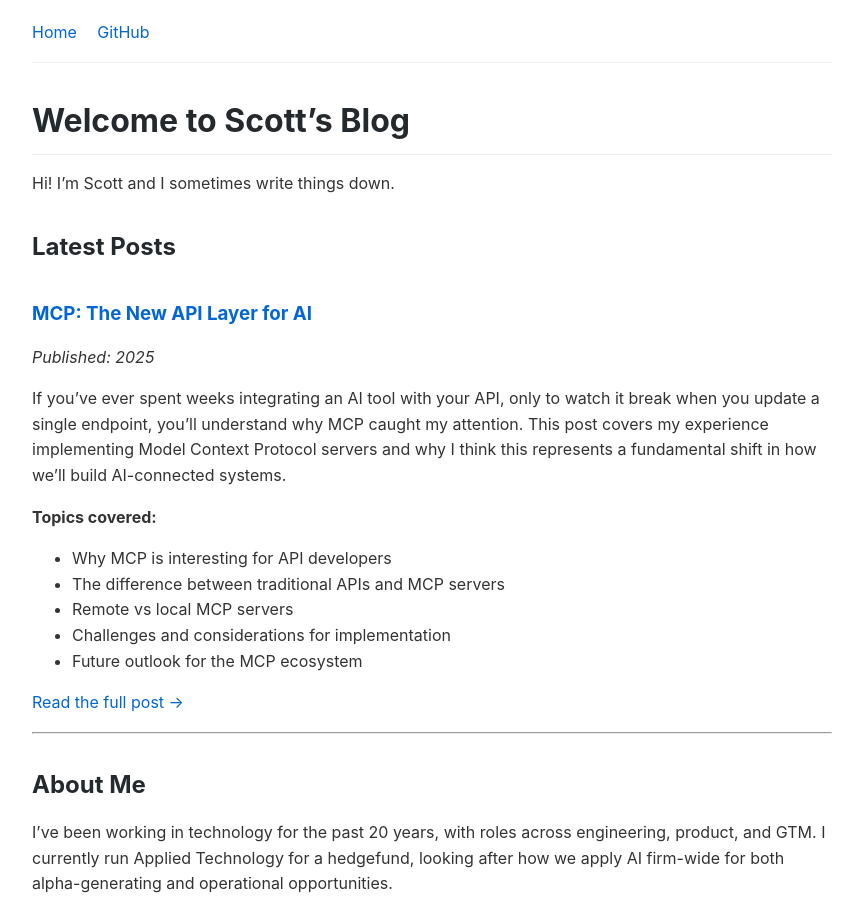
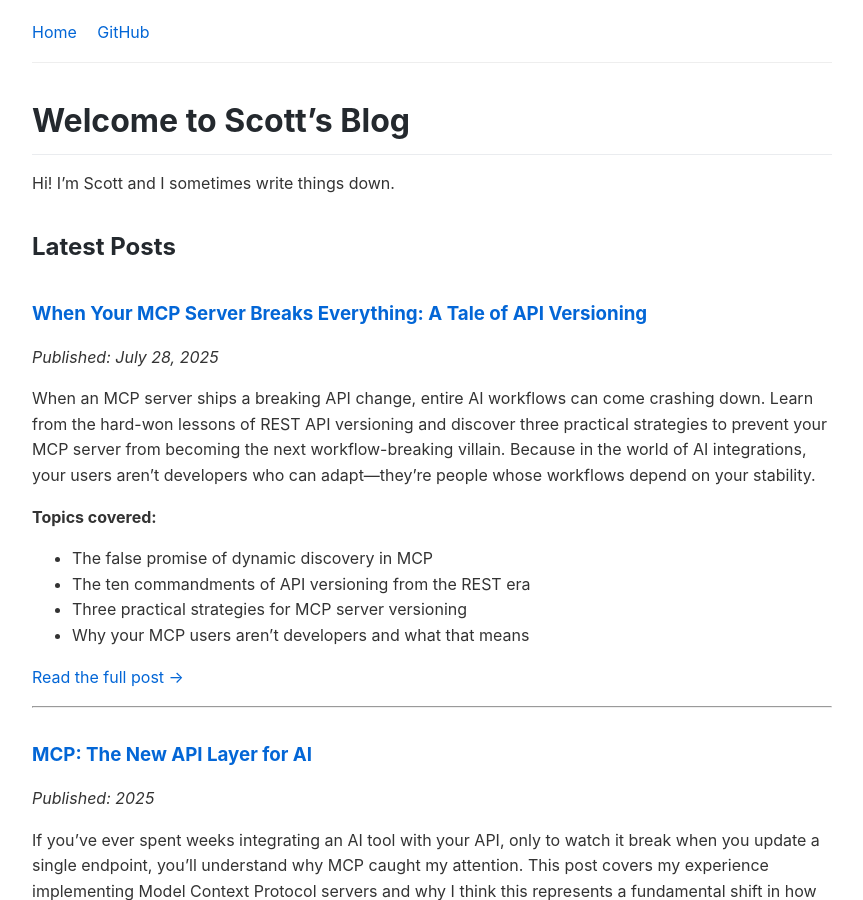
Before and after one commit to scottefein/scottefein.github.io, a Jekyll site: the page built from index.md, in a window 1280 px wide and 900 px high. Shown: the whole window, without its empty margins (208-1071 px from the left). Built offline with Jekyll 4.4.1, drawn with Linux system fonts in a browser that asks for light colours.

Commit message:
Add new post to homepage

```diff
--- a/index.md
+++ b/index.md
@@ -8,6 +8,21 @@ title: Scott's Blog
 Hi! I'm Scott and I sometimes write things down.
 
 ## Latest Posts
+
+### [When Your MCP Server Breaks Everything: A Tale of API Versioning](./mcp-versioning)
+*Published: July 28, 2025*
+
+When an MCP server ships a breaking API change, entire AI workflows can come crashing down. Learn from the hard-won lessons of REST API versioning and discover three practical strategies to prevent your MCP server from becoming the next workflow-breaking villain. Because in the world of AI integrations, your users aren't developers who can adapt—they're people whose workflows depend on your stability.
+
+**Topics covered:**
+- The false promise of dynamic discovery in MCP
+- The ten commandments of API versioning from the REST era
+- Three practical strategies for MCP server versioning
+- Why your MCP users aren't developers and what that means
+
+[Read the full post →](./mcp-versioning)
+
+---
 
 ### [MCP: The New API Layer for AI](./mcp-blog-post)
 *Published: 2025*
```
Also changed, not shown: mcp-versioning.md (+0 -3 lines).
